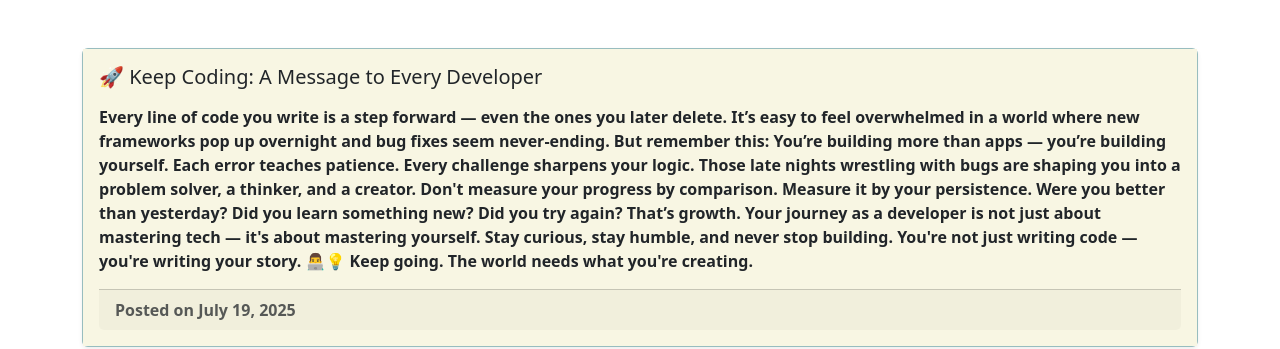
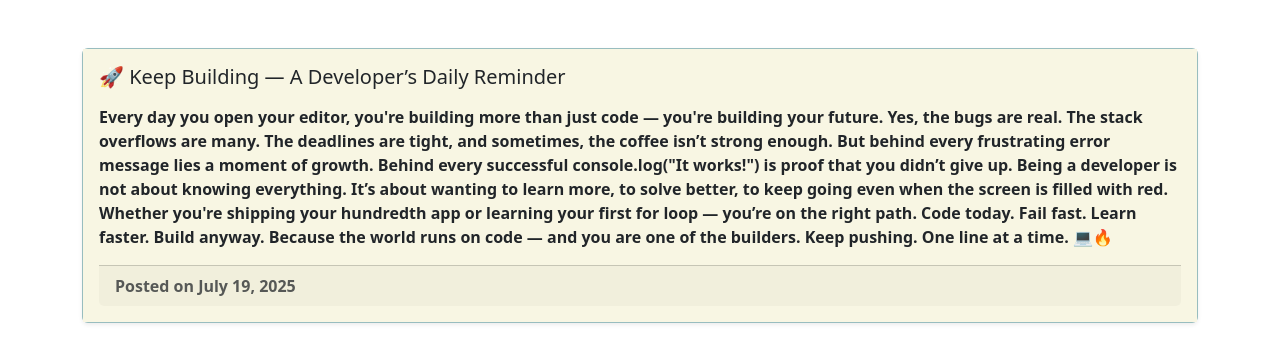
Before and after one commit to DevopsAbhi58/My-Blog, a plain HTML site: page index.html in a window 1280 px wide. Shown: the part 625-974 px from the top of the page. Drawn offline with nearby package versions, Linux system fonts and the light colour scheme.

Commit message:
Add files via upload

```diff
--- a/index.html
+++ b/index.html
@@ -3,7 +3,7 @@
 <head>
   <meta charset="UTF-8" />
   <meta name="viewport" content="width=device-width, initial-scale=1.0"/>
-  <title>Abhijeet Writes</title>
+  <title>Abhijeet Writes </title>
   <link href="https://cdn.jsdelivr.net/npm/bootstrap@5.3.7/dist/css/bootstrap.min.css" rel="stylesheet">
   <link rel="stylesheet" href="style.css">
 </head>
@@ -69,21 +69,19 @@
   <div class="container mt-5">
     <div class="card h-100 shadow-sm">
       <div class="card-body">
-        <h5 class="card-title"> 🚀 Keep Coding: A Message to Every Developer</h5>
+        <h5 class="card-title"> 🚀 Keep Building — A Developer’s Daily Reminder</h5>
         <p class="card-text">
-          <p>Every line of code you write is a step forward — even the ones you later delete. It’s easy to feel overwhelmed in a world where new frameworks pop up overnight and bug fixes seem never-ending. But remember this:
+          <p>Every day you open your editor, you're building more than just code — you're building your future.
 
-You’re building more than apps — you’re building yourself.
+Yes, the bugs are real. The stack overflows are many. The deadlines are tight, and sometimes, the coffee isn’t strong enough. But behind every frustrating error message lies a moment of growth. Behind every successful console.log("It works!") is proof that you didn’t give up.
 
-Each error teaches patience. Every challenge sharpens your logic. Those late nights wrestling with bugs are shaping you into a problem solver, a thinker, and a creator.
+Being a developer is not about knowing everything. It’s about wanting to learn more, to solve better, to keep going even when the screen is filled with red. Whether you're shipping your hundredth app or learning your first for loop — you’re on the right path.
 
-Don't measure your progress by comparison. Measure it by your persistence. Were you better than yesterday? Did you learn something new? Did you try again? That’s growth.
+Code today. Fail fast. Learn faster. Build anyway.
 
-Your journey as a developer is not just about mastering tech — it's about mastering yourself. Stay curious, stay humble, and never stop building.
+Because the world runs on code — and you are one of the builders.
 
-You're not just writing code — you're writing your story.
-
-👨‍💻💡 Keep going. The world needs what you're creating.</p>
+Keep pushing. One line at a time. 💻🔥</p>
 
       <div class="card-footer text-muted">Posted on July 19, 2025</div>
     </div>
```
